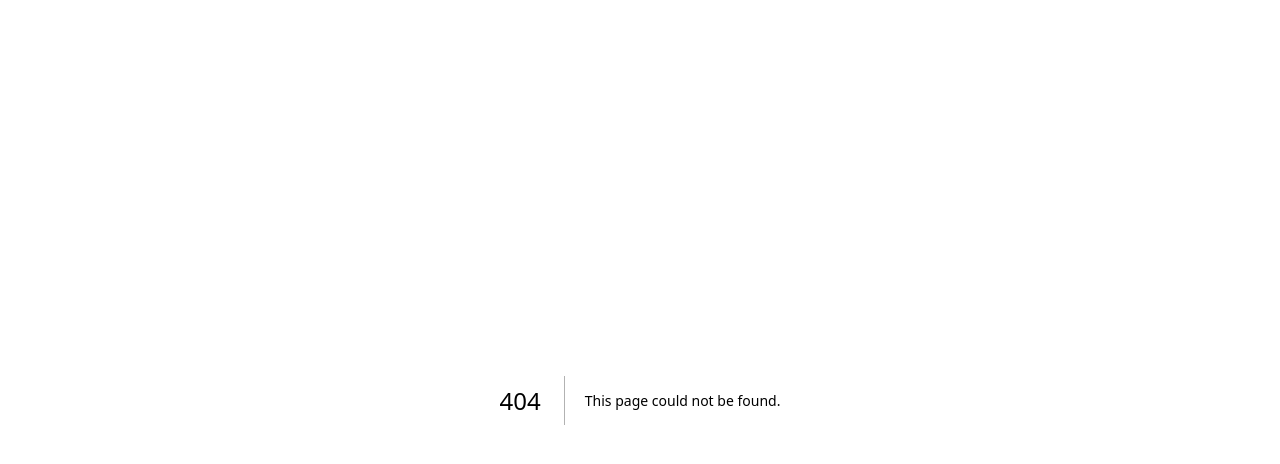
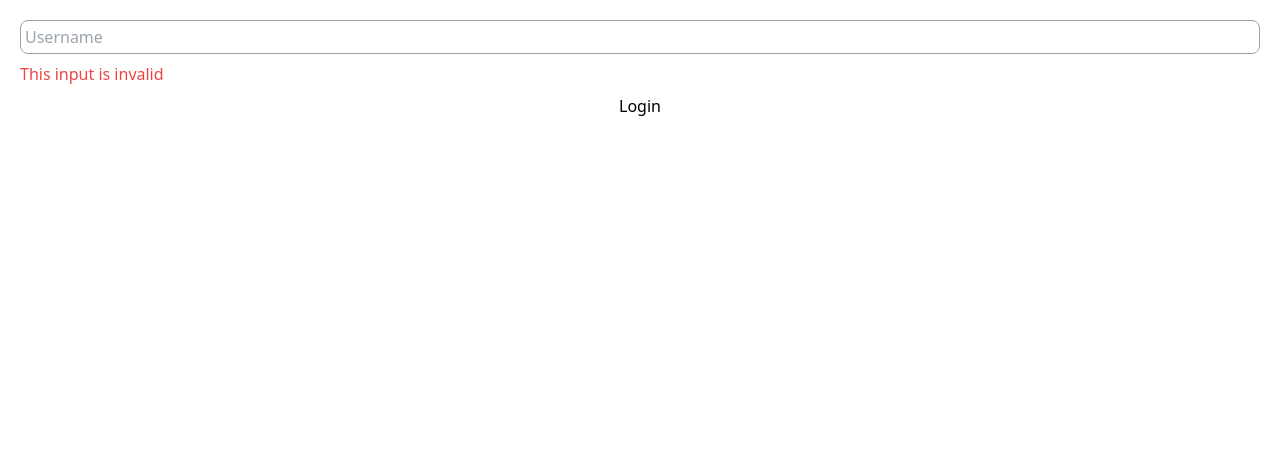
Before and after one commit to in-woong/NomadCoder, a Next.js app in the folder carrot-market/: page /form in a window 1280 px wide. Before the commit this address had no page. Shown: the top 464 px of the page. Built offline with nearby package versions, Linux system fonts and the light colour scheme.

Commit message:
4.7 Modifiers for Forms

```diff
--- /dev/null
+++ b/carrot-market/pages/form.tsx
@@ -0,0 +1,23 @@
+import { NextPage } from 'next';
+
+const Form: NextPage = () => {
+  return (
+    <form className='flex flex-col space-y-2 p-5'>
+      <input
+        type='text'
+        required
+        placeholder='Username'
+        className='peer rounded-lg border border-gray-400 p-1'
+      />
+      <span className='hidden peer-invalid:block peer-invalid:text-red-500'>
+        This input is invalid
+      </span>
+      <span className='hidden peer-valid:block peer-valid:text-teal-500'>
+        Awesome username
+      </span>
+      <input type='submit' value='Login' className='bg-white' />
+    </form>
+  );
+};
+
+export default Form;
--- a/carrot-market/pages/index.tsx
+++ b/carrot-market/pages/index.tsx
@@ -32,7 +32,7 @@
           Checkout
         </button>
       </div>
-      <div className='overflow-hidden rounded-2xl bg-white  shadow-xl'>
+      <div className='group overflow-hidden rounded-2xl  bg-white shadow-xl'>
         <div className='bg-blue-500 p-6 pb-14'>
           <span className='text-2xl text-white'>Profile</span>
         </div>
@@ -42,7 +42,7 @@
               <span className='text-small text-gray-500'>Orders</span>
               <span className='font-medium'>340</span>
             </div>
-            <div className='h-24 w-24 rounded-full bg-red-400'></div>
+            <div className='h-24 w-24 rounded-full bg-red-400 transition-colors group-hover:bg-red-300' />
             <div className='flex flex-col items-center'>
               <span className='text-small text-gray-500'>Spent</span>
               <span className='font-medium'>$2,310</span>
```
